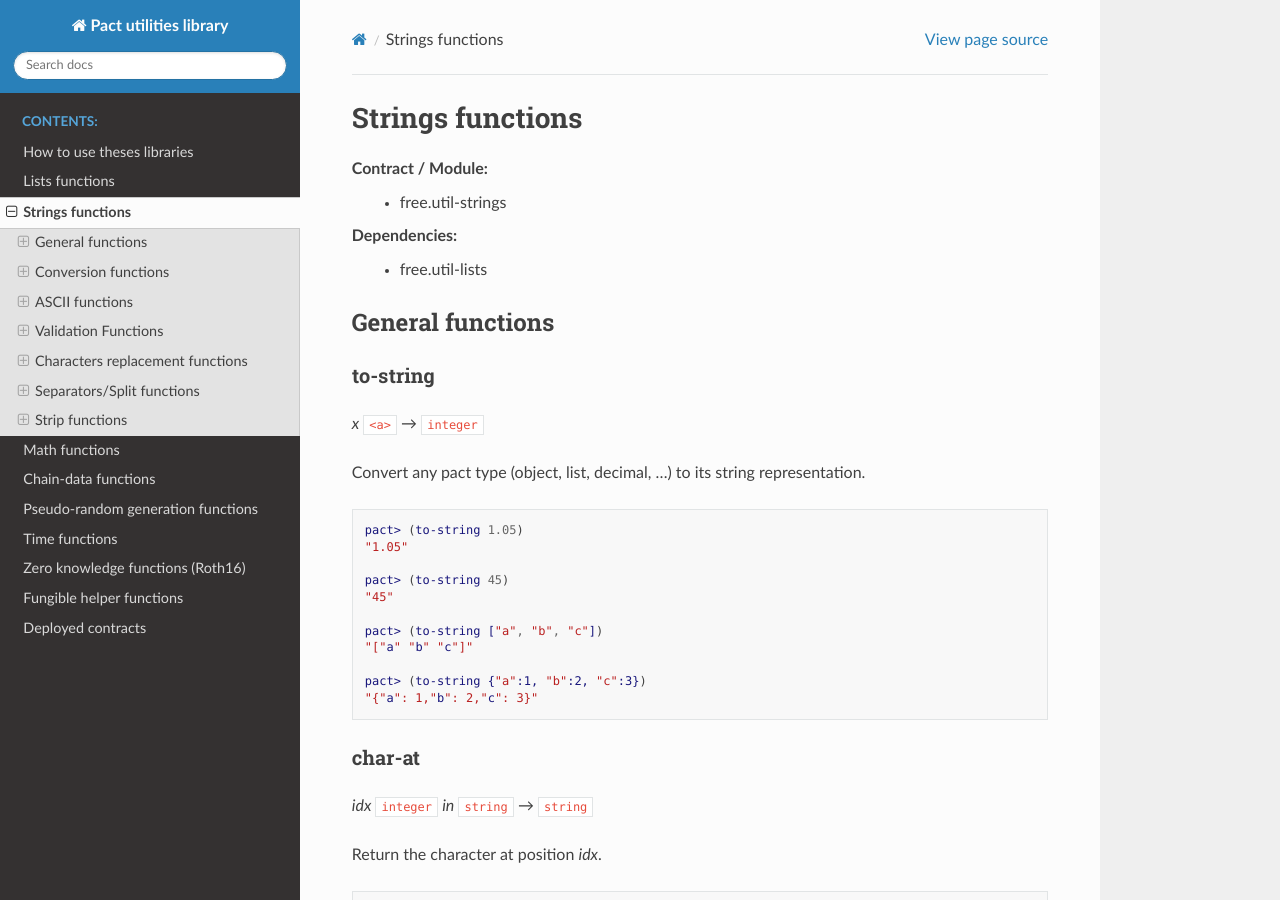
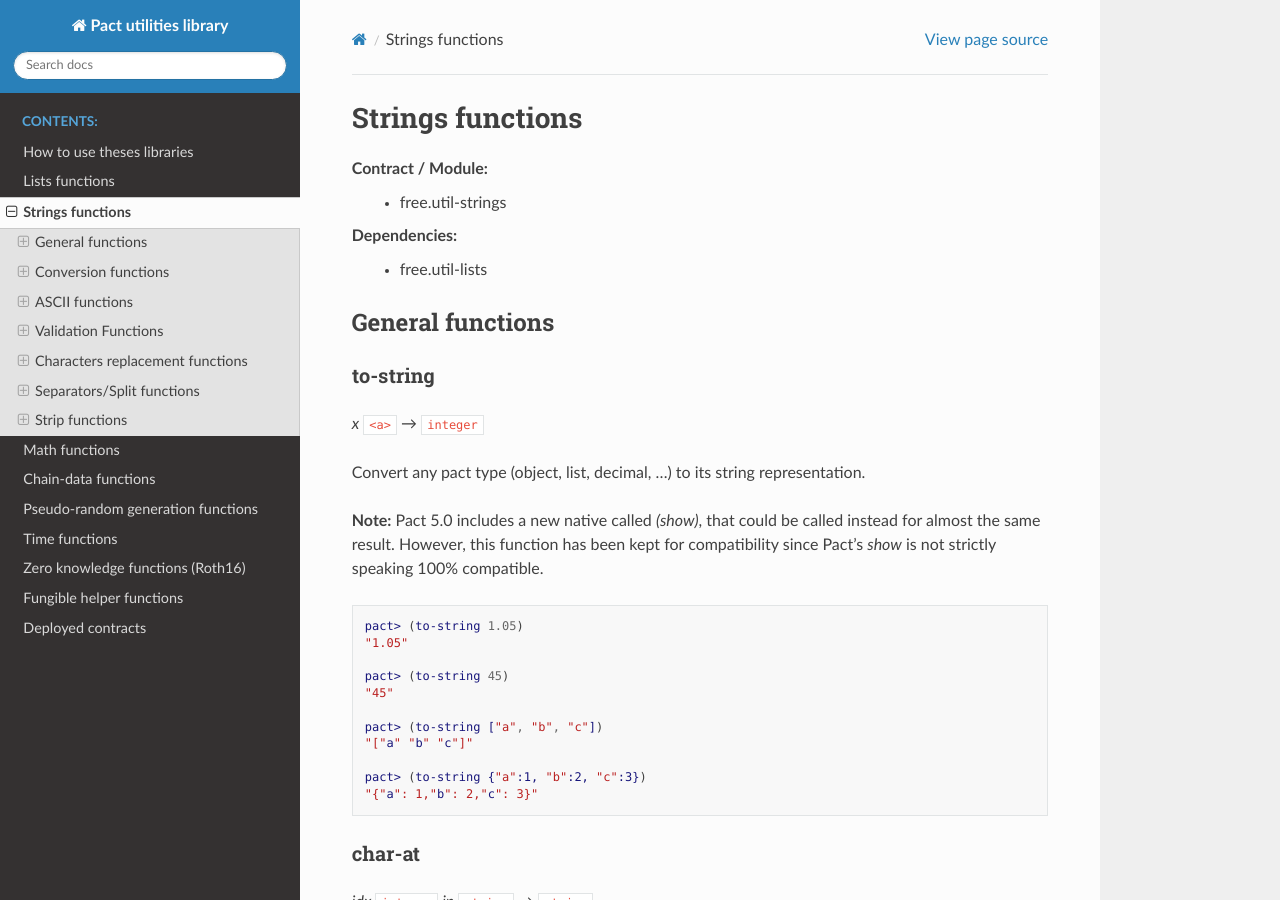
Before and after one commit to CryptoPascal31/pact-util-lib, a Sphinx documentation site: the page built from docs/source/util-strings.rst, in a window 1280 px wide and 900 px high. Built offline with Sphinx 7.4.7 and the Read the Docs theme 3.1.0, drawn with Linux system fonts in a browser that asks for light colours.

Commit message:
Doc: add a note for to_string

```diff
--- a/docs/source/util-strings.rst
+++ b/docs/source/util-strings.rst
@@ -14,6 +14,11 @@ to-string
 *x* ``<a>`` *→* ``integer``
 
 Convert any pact type (object, list, decimal, ...) to its string representation.
+
+**Note:** Pact 5.0 includes a new native called `(show)`, that could be called instead
+for almost the same result. However, this function has been kept for compatibility since Pact's `show` is
+not strictly speaking 100% compatible.
+
 
 .. code:: lisp
 
```
